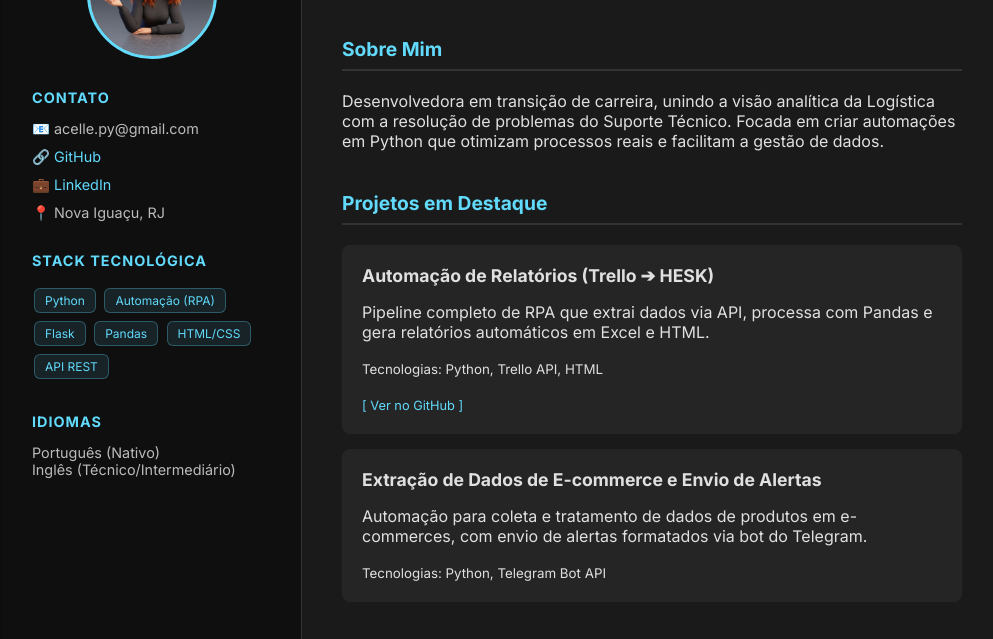
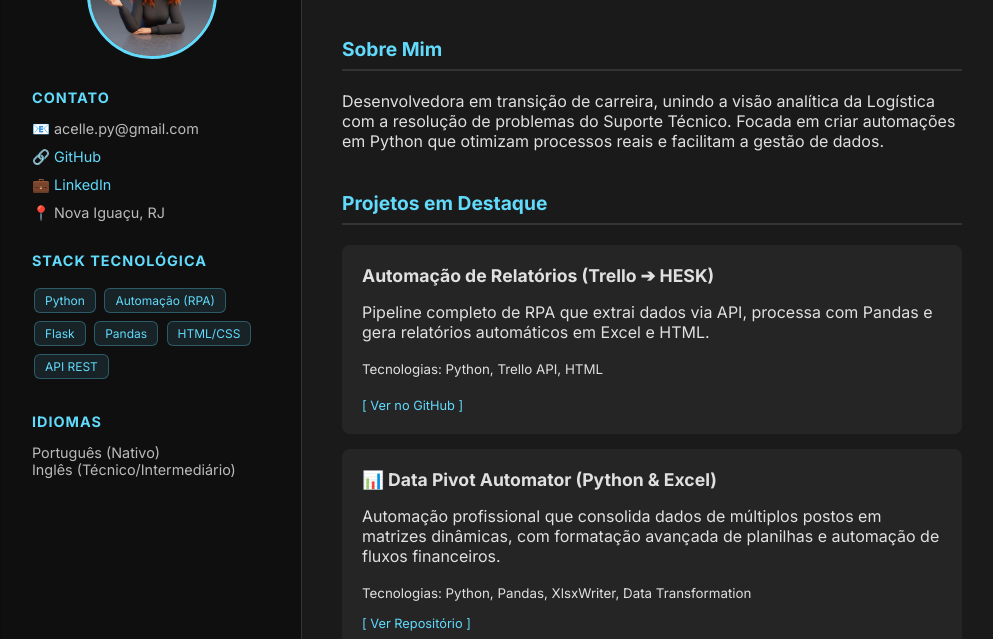
Before and after one commit to acellesantos/portifolio-html, a plain HTML site: page index.html in a window 1280 px wide. Shown: the part 131-770 px from the top of the page, without its empty margins (138-1131 px from the left). Drawn offline with Linux system fonts and the light colour scheme.

Commit message:
feat: adiciona data-pivot-automator aos projetos

```diff
--- a/index.html
+++ b/index.html
@@ -195,9 +195,16 @@
             </div>
 
             <div class="project-card">
-                <strong>Extração de Dados de E-commerce e Envio de Alertas</strong>
-                <p>Automação para coleta e tratamento de dados de produtos em e-commerces, com envio de alertas formatados via bot do Telegram.</p>
-                <small>Tecnologias: Python, Telegram Bot API</small>
+                <strong>
+                    <a href="https://github.com/acellesantos/data-pivot-automator" target="_blank" style="color: inherit; text-decoration: none;">
+                        📊 Data Pivot Automator (Python & Excel)
+                    </a>
+                </strong>
+                <p>Automação profissional que consolida dados de múltiplos postos em matrizes dinâmicas, com formatação avançada de planilhas e automação de fluxos financeiros.</p>
+                <small>Tecnologias: Python, Pandas, XlsxWriter, Data Transformation</small>
+                <div style="margin-top: 10px;">
+                    <a href="https://github.com/acellesantos/data-pivot-automator" target="_blank" style="font-size: 0.8rem; color: var(--primary);">[ Ver Repositório ]</a>
+                </div>
             </div>
         </section>
 
```
